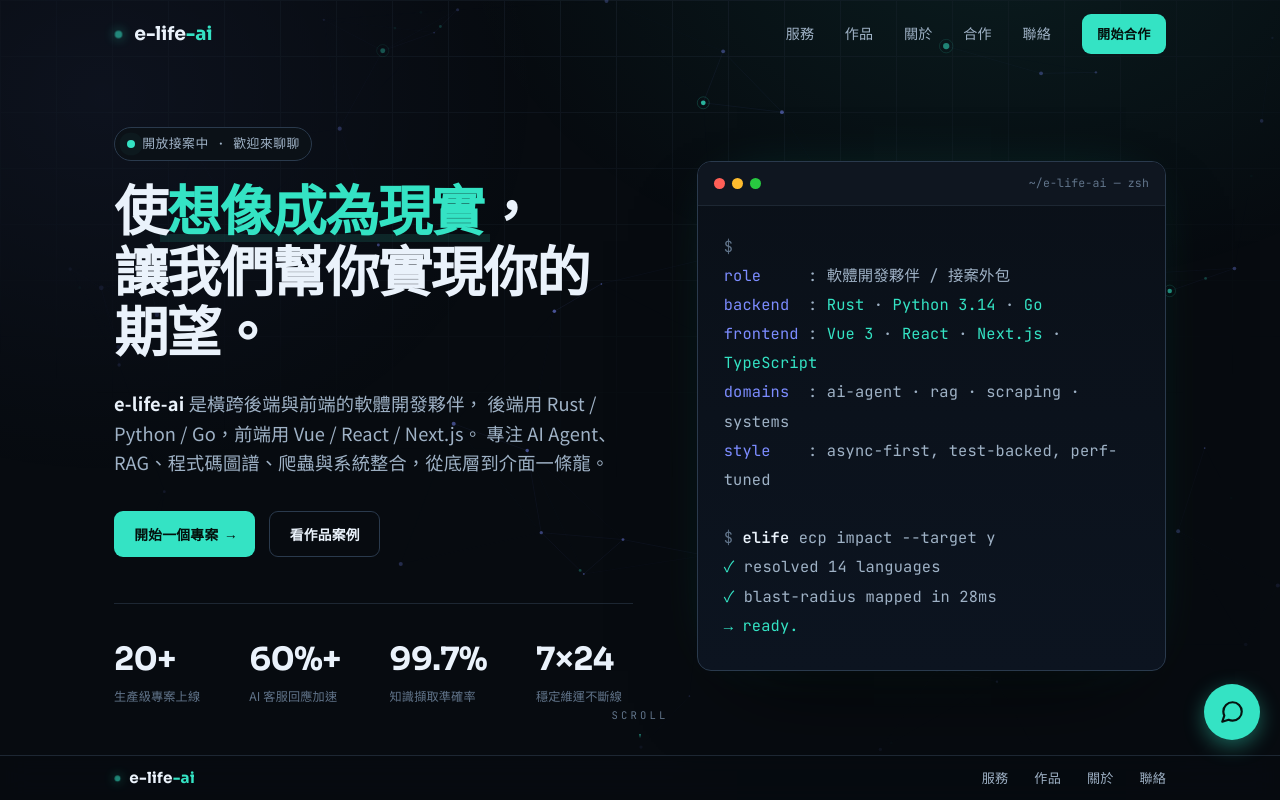
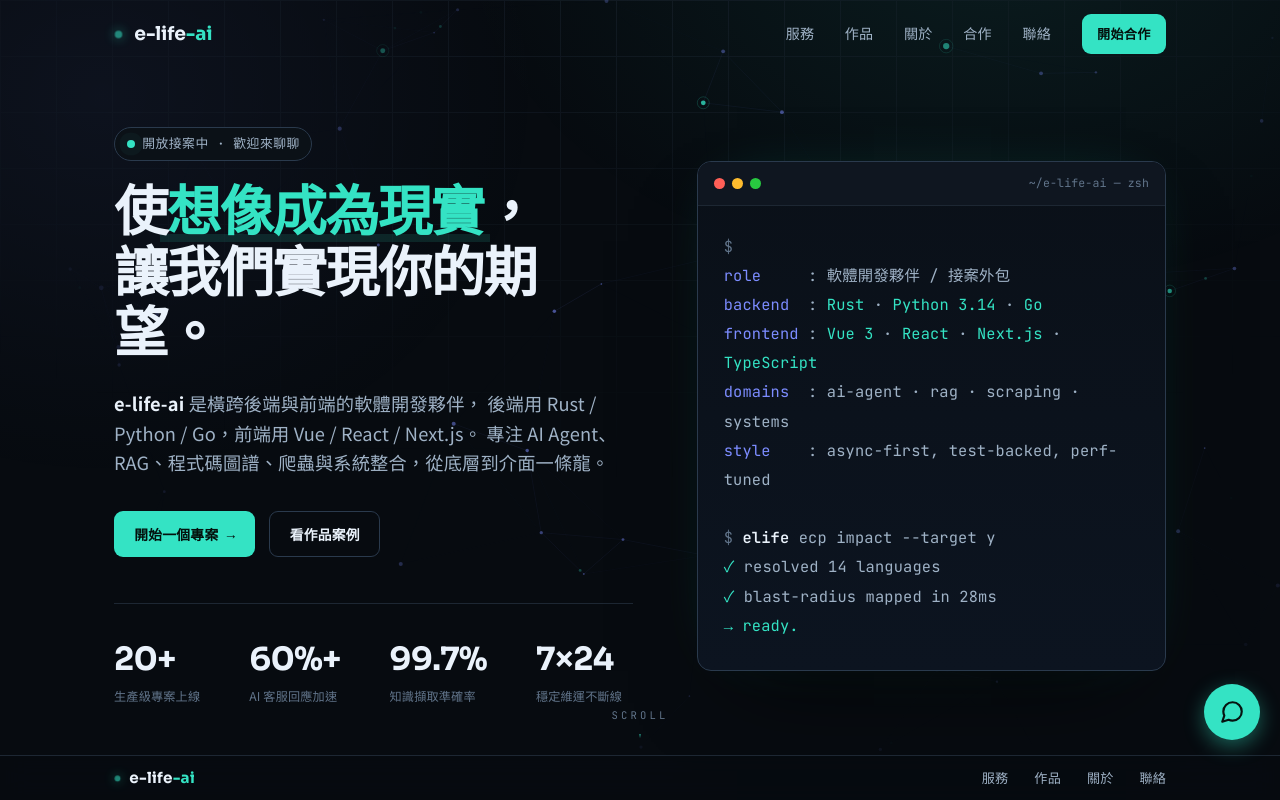
Before and after one commit to coseto6125/elife-ai-site, a Vue app in the folder app/: page / in a window 1280 px wide. Shown: the top 800 px of the page. Built offline with nearby package versions, Linux system fonts and the light colour scheme.

Commit message:
copy: tighten slogan to '讓我們實現你的期望' (drop '幫你')

```diff
--- a/app/index.html
+++ b/app/index.html
@@ -12,7 +12,7 @@
     <meta property="og:title" content="e-life-ai｜你的軟體開發夥伴" />
     <meta
       property="og:description"
-      content="AI Agent · RAG · 全端網站 · 爬蟲 · 系統整合。使想像成為現實，讓我們幫你實現你的期望。"
+      content="AI Agent · RAG · 全端網站 · 爬蟲 · 系統整合。使想像成為現實，讓我們實現你的期望。"
     />
     <meta property="og:type" content="website" />
     <title>e-life-ai｜你的軟體開發夥伴 · AI / 全端 / 系統開發</title>
--- a/app/src/components/HeroSection.vue
+++ b/app/src/components/HeroSection.vue
@@ -92,7 +92,7 @@ onBeforeUnmount(() => clearTimeout(timer))
 
         <h1 class="title" data-h>
           使<span class="hl">想像成為現實</span>，<br />
-          讓我們幫你實現你的期望。
+          讓我們實現你的期望。
         </h1>
 
         <p class="sub" data-h>
```
